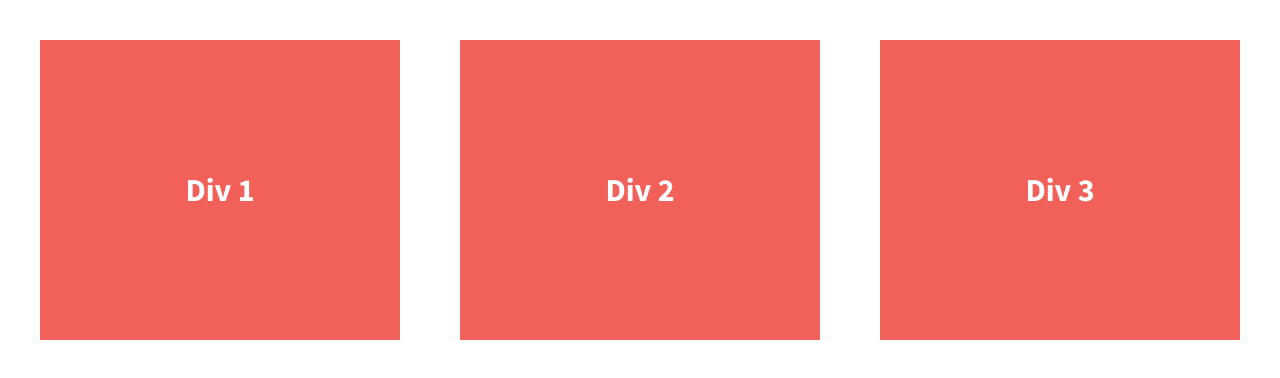
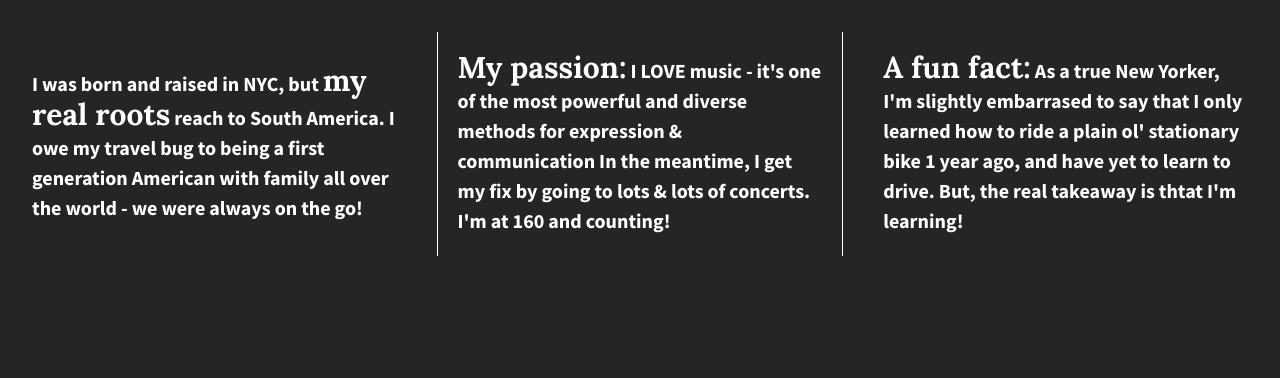
Before and after one commit to jay-horn/div-flexbox, a plain HTML site: page index.html in a window 1280 px wide. Drawn offline with nearby package versions, Linux system fonts and the light colour scheme.

Commit message:
Using Flexbox like a real website via Div boxes

```diff
--- a/css/main.css
+++ b/css/main.css
@@ -11,8 +11,8 @@
    ========================================================================== */
 
 html {
-    color: #222;
-    font-size: 1em;
+    color: rgb(37, 37, 37);
+    font-size: 16px;
     line-height: 1.4;
 }
 
@@ -97,22 +97,23 @@ textarea {
 
 
 html {
-  background-color: #fff;
+  background-color: rgb(37, 37, 37);
   height: 100%;
+  width: 100%;
 }
 
 body {
   font-family: 'Source Sans Pro', sans-serif;
+  font-weight: 700;
   padding: 2em;
-  font-size: 1.25em;
   height: 100%;
 }
 
 .wrapper {
-  /*add display:flex and set justify-content to space-between*/
-  font-weight: 700;
   display: flex;
+  flex-flow: row wrap;
   justify-content: space-between;
+  align-items: center;
 }
 
 .div-1, .div-2, .div-3 {
@@ -122,12 +123,24 @@ body {
   display: flex;
   justify-content: center;
   line-height: 1.5em;
-  font-size: 1.6em;
-  background-color: #f16059;
-  height: 300px;
+  font-size: 1.25em;
+  background-color: rgb(37, 37, 37);
+  height: auto;
   Width: 30%;
 }
 
+.div-2 {
+    border-right: white solid 0.01em;
+    border-left: white solid 0.01em;
+    padding-right: 1em;
+    padding-left: 1em;
+}
+
+span {
+    color: white;
+    font-size: 1.5em;
+    font-family: Lora;
+}
 
 
 
--- a/index.html
+++ b/index.html
@@ -3,7 +3,7 @@
     <head>
         <meta charset="utf-8">
         <meta http-equiv="x-ua-compatible" content="ie=edge">
-        <title>Make me into a grid!</title>
+        <title>A Little About Me</title>
         <meta name="description" content="">
         <meta name="viewport" content="width=device-width, initial-scale=1">
 
@@ -23,13 +23,19 @@
 
         <section class="wrapper">
             <div class="div-1">
-                Div 1
+                <p>I was born and raised in NYC, but <span>my real roots</span> reach to South America. I owe my travel bug to being a first
+                    generation American with family all over the world - we were always on the go!
+                </p>
             </div>
             <div class="div-2">
-                Div 2
+                <p><span>My passion:</span> I LOVE music - it's one of the most powerful and diverse methods for expression & communication
+                    In the meantime, I get my fix by going to lots & lots of concerts. I'm at 160 and counting!
+                </p>
             </div>
             <div class="div-3">
-                Div 3
+                <p><span>A fun fact:</span> As a true New Yorker, I'm slightly embarrased to say that I only learned how to ride a plain ol'
+                    stationary bike 1 year ago, and have yet to learn to drive. But, the real takeaway is thtat I'm learning!
+                </p>
             </div>
         </section>
 
```
